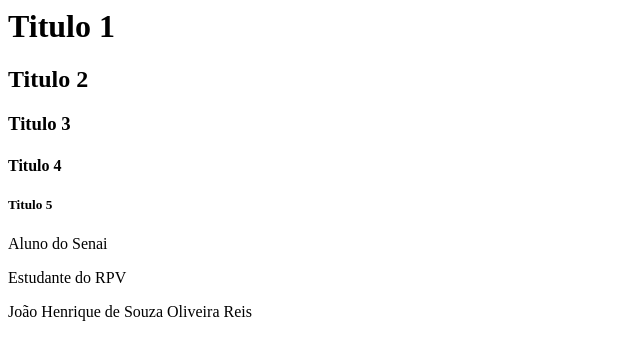
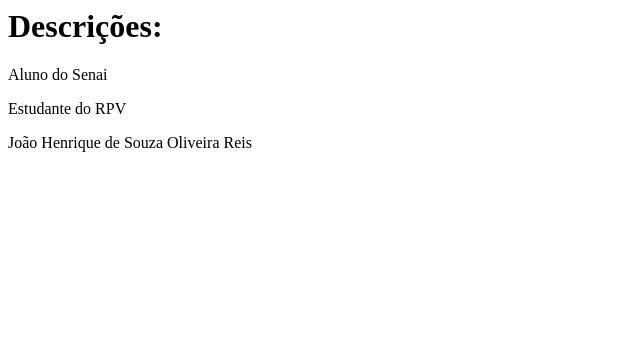
Before and after one commit to JoaoReis579/RPV_HTML, a plain HTML site: page aula01/index.html in a window 1280 px wide. Shown: the whole page, without its empty margins (0-640 px from the left). Drawn offline with Linux system fonts and the light colour scheme.

Commit message:
criando pasta 01

```diff
--- a/index.html
+++ b/aula01/index.html
@@ -5,11 +5,7 @@
 </head>
 
 <body>
-    <h1>Titulo 1</h1>
-    <h2>Titulo 2</h2>
-    <h3>Titulo 3</h3>
-    <h4>Titulo 4</h4>
-    <h5>Titulo 5</h5>
+    <h1>Descrições:</h1>
     <!-- <h6>Titulo 6</h6> -->
 
     <p>Aluno do Senai </p>
```
Also changed, not shown: aula01/Teste.html (renamed from Teste.html, +5 -0 lines), aula01/teste2.html (renamed from teste2.html, +4 -0 lines), aula01/teste3.html (renamed from teste3.html, +2 -1 lines).
